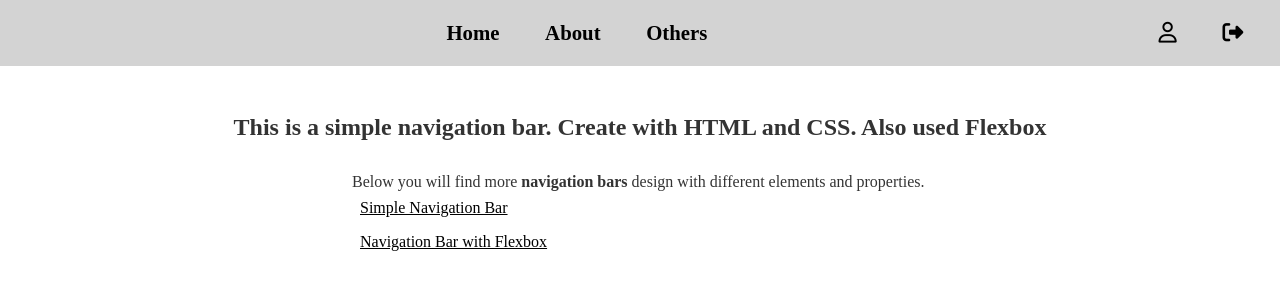
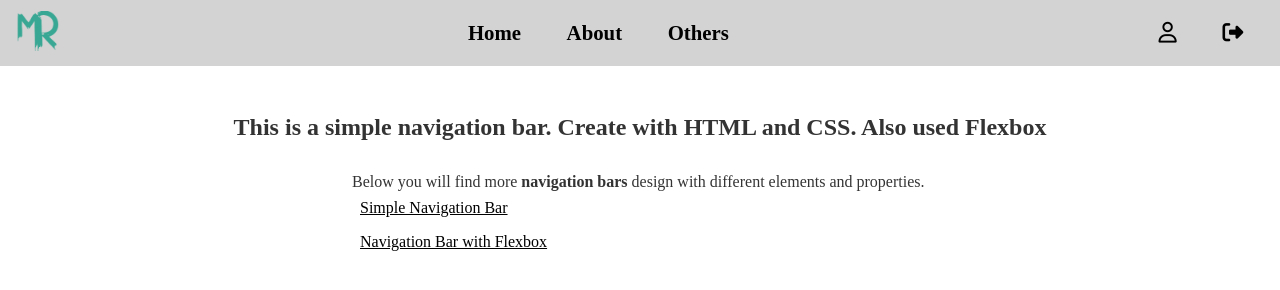
Before and after one commit to MashodRana/navigation-menu, a plain HTML site: page nav-flexbox.html in a window 1280 px wide. Drawn offline with Linux system fonts and the light colour scheme; the site is published under a folder, as on GitHub Pages, so addresses that start at the root find nothing.

Commit message:
Update nav-flexbox.html

```diff
--- a/nav-flexbox.html
+++ b/nav-flexbox.html
@@ -15,7 +15,7 @@
     <header>
         <nav class="nav-bar">
             <span class="logo">
-                <a href=""><img src="/images/logo.png" alt=""></a>
+                <a href=""><img src="images/logo.png" alt=""></a>
 
             </span>
 
```
